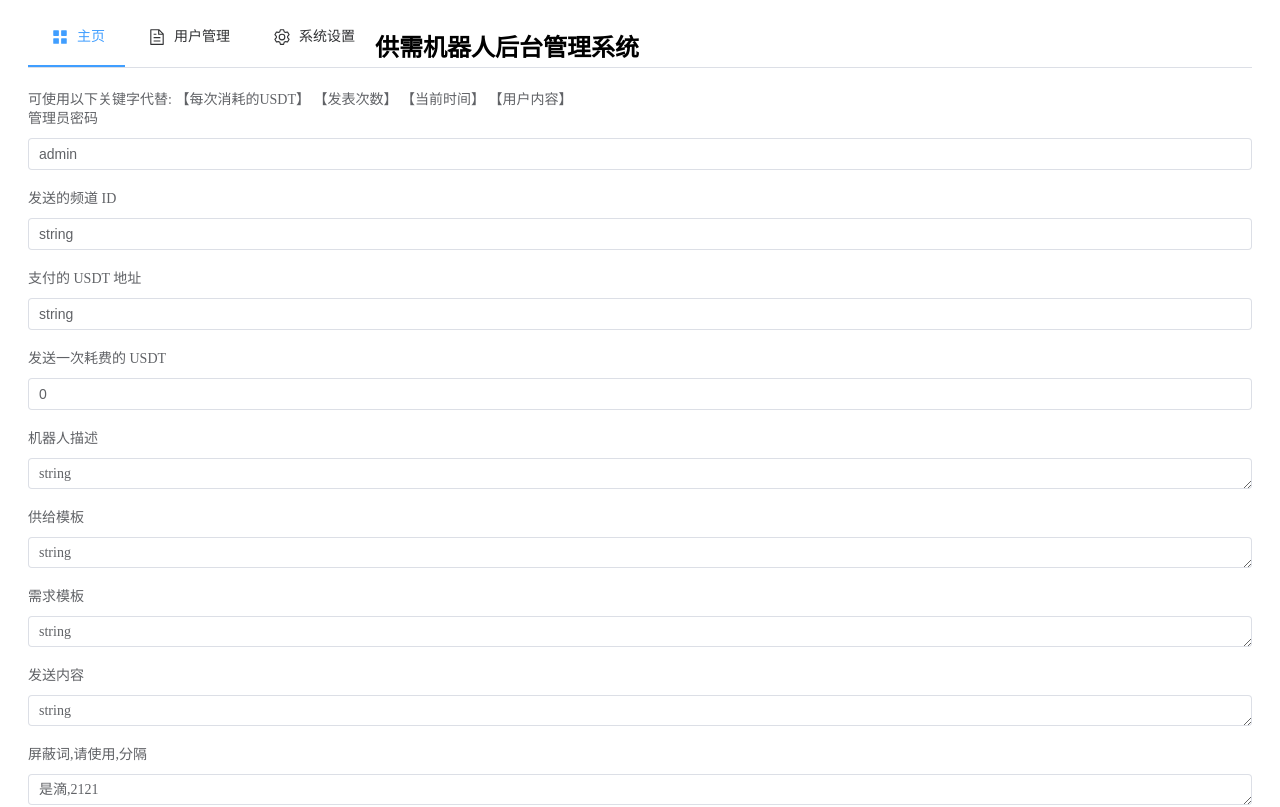
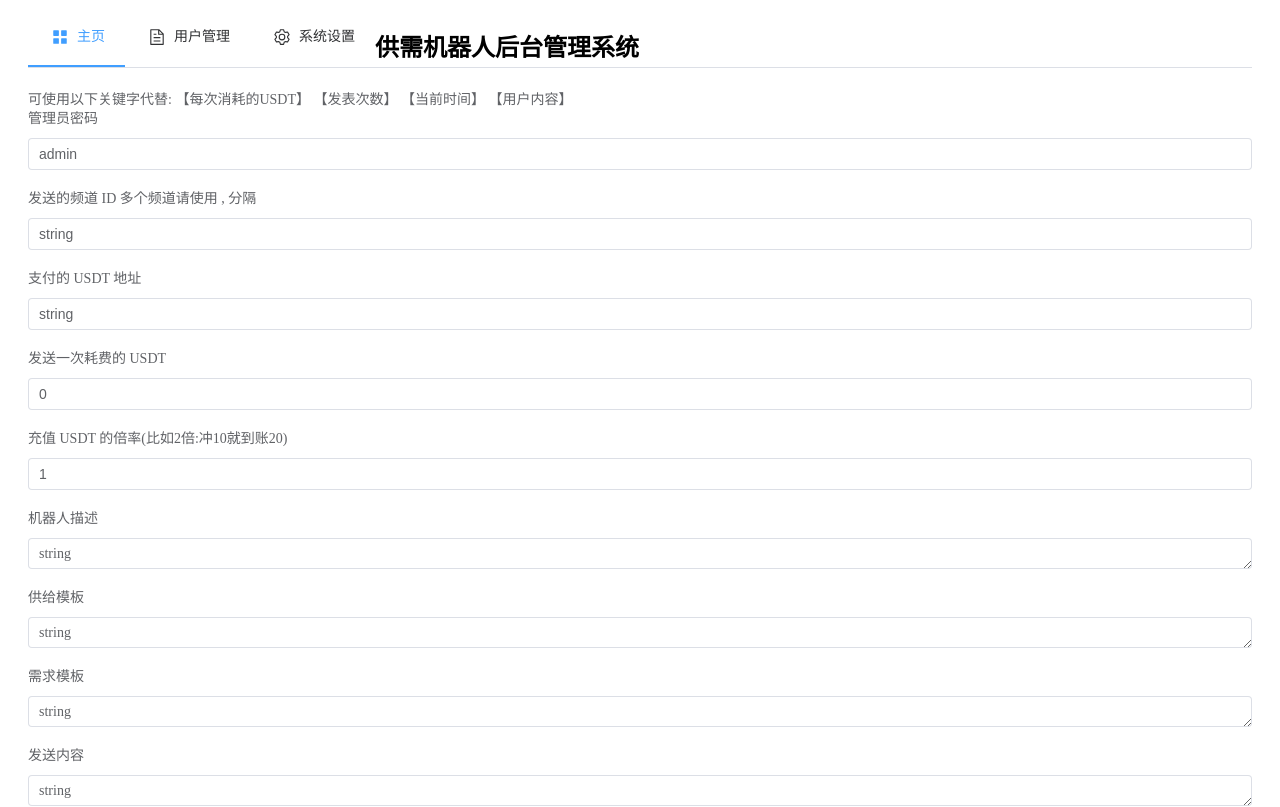
Before and after one commit to WhaleFell/vue3-myself-template, a Vue app: page /#/setting in a window 1280 px wide. Shown: the top 807 px of the page. Built offline with nearby package versions, Linux system fonts and the light colour scheme; no server answers.

Commit message:
✨ feat: add new field and optimize

```diff
--- a/src/apis.ts
+++ b/src/apis.ts
@@ -12,7 +12,8 @@ import { ElMessage } from 'element-plus'
  */
 
 export const service: AxiosInstance = axios.create({
-  baseURL: 'http://usa1.whaleluo.top:8456/',
+  // baseURL: 'http://usa1.whaleluo.top:8456/',
+  baseURL: import.meta.env.VITE_API_URL,
   timeout: 10 * 1000, // 请求超时时间
   headers: { "Content-Type": "application/json;charset=UTF-8" }
 });
--- a/src/components/SettingPage.vue
+++ b/src/components/SettingPage.vue
@@ -7,14 +7,17 @@
     <el-form-item label="管理员密码">
       <el-input v-model="FormConfig.admin_password" />
     </el-form-item>
-    <el-form-item label="发送的频道 ID">
-      <el-input v-model="FormConfig.channel_id" />
+    <el-form-item label="发送的频道 ID 多个频道请使用 , 分隔">
+      <el-input v-model="FormConfig.channel_ids" />
     </el-form-item>
     <el-form-item label="支付的 USDT 地址">
       <el-input v-model="FormConfig.usdt_token" />
     </el-form-item>
     <el-form-item label="发送一次耗费的 USDT">
       <el-input v-model="FormConfig.once_cost" />
+    </el-form-item>
+    <el-form-item label="充值 USDT 的倍率(比如2倍:冲10就到账20)">
+      <el-input v-model="FormConfig.multiple" />
     </el-form-item>
     <el-form-item label="机器人描述" autosize type="textarea">
       <el-input v-model="FormConfig.description" autosize type="textarea" />
@@ -31,6 +34,7 @@
     <el-form-item label="屏蔽词,请使用,分隔">
       <el-input v-model="FormConfig.ban_words" autosize type="textarea" />
     </el-form-item>
+
     <el-form-item>
       <el-button type="success" plain @click="commit">提交</el-button>
       <el-button type="danger" plain @click="reset">重置</el-button>
@@ -41,15 +45,18 @@
 <script setup lang="ts">
 import { ref, onMounted } from 'vue'
 import { service } from '../apis'
+
 // {
 //   "admin_password": "admin",
-//   "provide_desc": "string",
-//   "require_desc": "string",
-//   "send_content": "string",
-//   "channel_id": "string",
-//   "usdt_token": "string",
-//   "description": "string",
-//   "once_cost": 0
+//   "provide_desc": "\n项目名称：\n项目介绍：\n价格：\n联系人：\n频道：【选填/没频道可以不填】\n",
+//   "require_desc": "\n需求：\n预算：\n联系人：\n频道：【选填/没频道可以不填】\n",
+//   "send_content": "\n【用户内容】\n\n该用户累计发布 【发表次数】 次，当前时间：【当前时间】\n",
+//   "channel_ids": "-1001858197255,",
+//   "usdt_token": "TTV9EnFgcZ8WXvE3YPqwz4VYoQzzLLLLLL",
+//   "description": "\n发布规则 付费广告 消耗 【每次消耗的USDT】 USDT\n\n发布付费广告严格要求如下\n1：行数限制15行内【超过百分百不通过】\n2：禁止发布虚假内容，禁止诈骗欺骗用户🚫\n3：无需备注累计广告次数，机器人会自动统计\n\n请编写好广告词，点击下方【📝自助发布】\n\n供给频道： https://t.me/gcccaasas\n",
+//   "once_cost": 2,
+//   "ban_words": "做爱,死,数学,地理,生物,幼女,黄颖宝,蔡徐坤,陈立农,鸡巴",
+//   "multiple": 1
 // }
 
 interface Config {
@@ -57,11 +64,12 @@ interface Config {
   provide_desc: string
   require_desc: string
   send_content: string
-  channel_id: string
+  channel_ids: string
   usdt_token: string
   description: string
   once_cost: number
   ban_words: string
+  multiple: number
 }
 
 let FormConfig = ref<Config>({
@@ -69,11 +77,12 @@ let FormConfig = ref<Config>({
   provide_desc: 'string',
   require_desc: 'string',
   send_content: 'string',
-  channel_id: 'string',
+  channel_ids: 'string',
   usdt_token: 'string',
   description: 'string',
   once_cost: 0,
   ban_words: '是滴,2121',
+  multiple: 1,
 })
 
 const get = () =>
@@ -93,7 +102,9 @@ const reset = () => {
       // 请求失败处理
       console.log(error)
     })
-  get()
+    .finally(() => {
+      get()
+    })
 }
 
 const commit = () => {
@@ -104,7 +115,9 @@ const commit = () => {
       // 请求失败处理
       console.log(error)
     })
-  get()
+    .finally(() => {
+      get()
+    })
 }
 
 onMounted(() => {
--- a/tsconfig.json
+++ b/tsconfig.json
@@ -22,14 +22,15 @@
     "noFallthroughCasesInSwitch": true,
 
     "baseUrl": "/",
-
     // 路径别名
     "paths": {
       "@/*": ["src/*"]
     },
 
     // elememt ui support Volar extansion
-    "types": ["node", "element-plus/global"]
+    // https://github.com/vuejs/core/discussions/9002
+    // add "vite/client" to fix env error
+    "types": ["node", "element-plus/global", "vite/client"]
   },
 
   "include": ["src/**/*.ts", "src/**/*.d.ts", "src/**/*.tsx", "src/**/*.vue"],
--- a/vite.config.ts
+++ b/vite.config.ts
@@ -1,14 +1,14 @@
-import { defineConfig } from 'vite'
+import { defineConfig, loadEnv } from 'vite'
 import vue from '@vitejs/plugin-vue'
 import AutoImport from 'unplugin-auto-import/vite'
 import Components from 'unplugin-vue-components/vite'
 import { ElementPlusResolver } from 'unplugin-vue-components/resolvers'
-
 import { resolve } from 'path'
 
 
 // https://vitejs.dev/config/
 export default defineConfig({
+
   base: "/",
 
   plugins: [
```
Also changed, not shown: 1 other file (tests, documents, lock files or other folders).
